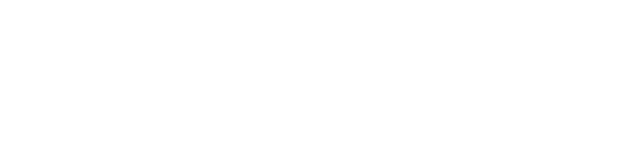
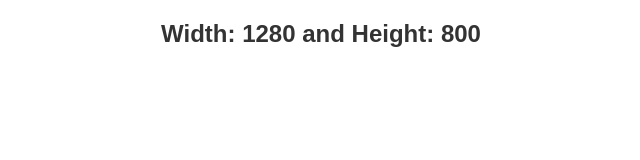
Before and after one commit to acciojob/screen-size-tarunjangra043, a website: page main.html in a window 1280 px wide. Shown: the whole page, without its empty margins (319-959 px from the left). Drawn offline with Linux system fonts and the light colour scheme.

Commit message:
created a submission

```diff
--- a/main.html
+++ b/main.html
@@ -1,16 +1,13 @@
 <!DOCTYPE html>
+<html>
+<head>
+    <link rel="stylesheet" href="styles.css">
+</head>
+<body>
+    <div id="sizeInfo">
+        <h1>Width: <span id="width"></span> and Height: <span id="height"></span></h1>
+    </div>
 
-<html>
-
-<head>
-	<link rel="stylesheet" href="styles.css">
-</head>
-
-<body>
-	<!-- the entire body must be written by student -->
-    <script type="text/javascript" src="./script.js">
-</script>
-
+    <script type="text/javascript" src="./script.js"></script>
 </body>
-
 </html>
--- a/script.js
+++ b/script.js
@@ -1 +1,11 @@
-//your JS code here. If required.
+function updateWindowSize() {
+    const width = window.innerWidth;
+    const height = window.innerHeight;
+
+    const sizeInfo = document.getElementById('sizeInfo');
+    sizeInfo.innerHTML = `<h1>Width: ${width} and Height: ${height}</h1>`;
+}
+
+window.addEventListener('resize', updateWindowSize);
+
+updateWindowSize();
--- a/styles.css
+++ b/styles.css
@@ -1 +1,10 @@
-/*  your css code here. If applicable */
+#sizeInfo {
+    text-align: center;
+    margin-top: 20px;
+    font-family: Arial, sans-serif;
+}
+
+h1 {
+    font-size: 24px;
+    color: #333;
+}
```
